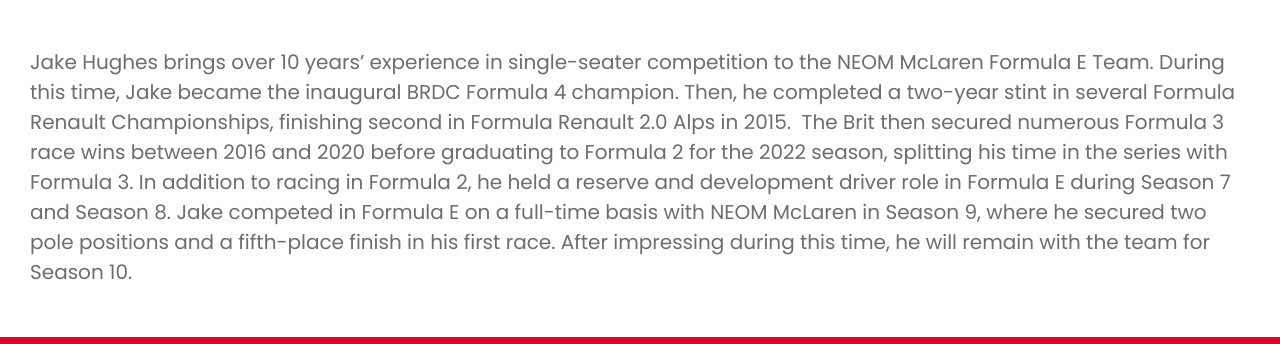
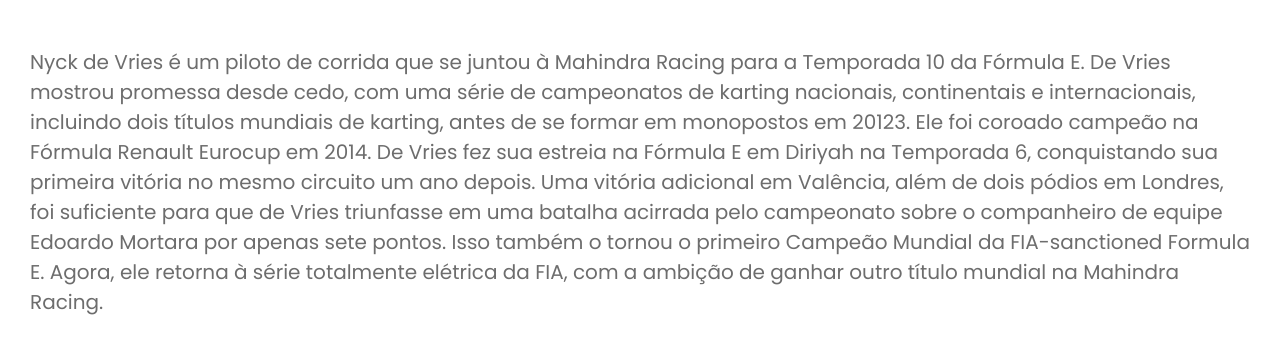
Before and after one commit to FabricioBettarello/Mahindra-Racing, a plain HTML site: page pilotos/nyck.html in a window 1280 px wide. Shown: the part 608-952 px from the top of the page. Drawn offline with nearby package versions, Linux system fonts and the light colour scheme; files whose address does not match are found by name.

Commit message:
Nyck
Texto descritivo sobre Nyck de Vries na Mahindra Racing

```diff
--- a/pilotos/nyck.html
+++ b/pilotos/nyck.html
@@ -28,11 +28,7 @@
                 <img src="../assets/images/Nyck-banner.png" alt="">
                 <h2>Nyck de Vries</h2>
                 <h3>Driver, Mahindra racing</h3>
-                <p>Jake Hughes brings over 10 years’ experience in single-seater competition to the NEOM McLaren Formula E Team. During this time, Jake became the inaugural BRDC Formula 4 champion. Then, he completed a two-year stint in several Formula Renault Championships, finishing second in Formula Renault 2.0 Alps in 2015.
-
-                    The Brit then secured numerous Formula 3 race wins between 2016 and 2020 before graduating to Formula 2 for the 2022 season, splitting his time in the series with Formula 3. In addition to racing in Formula 2, he held a reserve and development driver role in Formula E during Season 7 and Season 8.
-
-                    Jake competed in Formula E on a full-time basis with NEOM McLaren in Season 9, where he secured two pole positions and a fifth-place finish in his first race. After impressing during this time, he will remain with the team for Season 10. </p>
+                <p>Nyck de Vries é um piloto de corrida que se juntou à Mahindra Racing para a Temporada 10 da Fórmula E. De Vries mostrou promessa desde cedo, com uma série de campeonatos de karting nacionais, continentais e internacionais, incluindo dois títulos mundiais de karting, antes de se formar em monopostos em 20123. Ele foi coroado campeão na Fórmula Renault Eurocup em 2014. De Vries fez sua estreia na Fórmula E em Diriyah na Temporada 6, conquistando sua primeira vitória no mesmo circuito um ano depois. Uma vitória adicional em Valência, além de dois pódios em Londres, foi suficiente para que de Vries triunfasse em uma batalha acirrada pelo campeonato sobre o companheiro de equipe Edoardo Mortara por apenas sete pontos. Isso também o tornou o primeiro Campeão Mundial da FIA-sanctioned Formula E. Agora, ele retorna à série totalmente elétrica da FIA, com a ambição de ganhar outro título mundial na Mahindra Racing.</p>
     </section>
     <button onclick="topFunction()" id="backToTop" title="Go to top"><i class="bi bi-arrow-up-circle-fill"></i></button>
     <footer>
```
